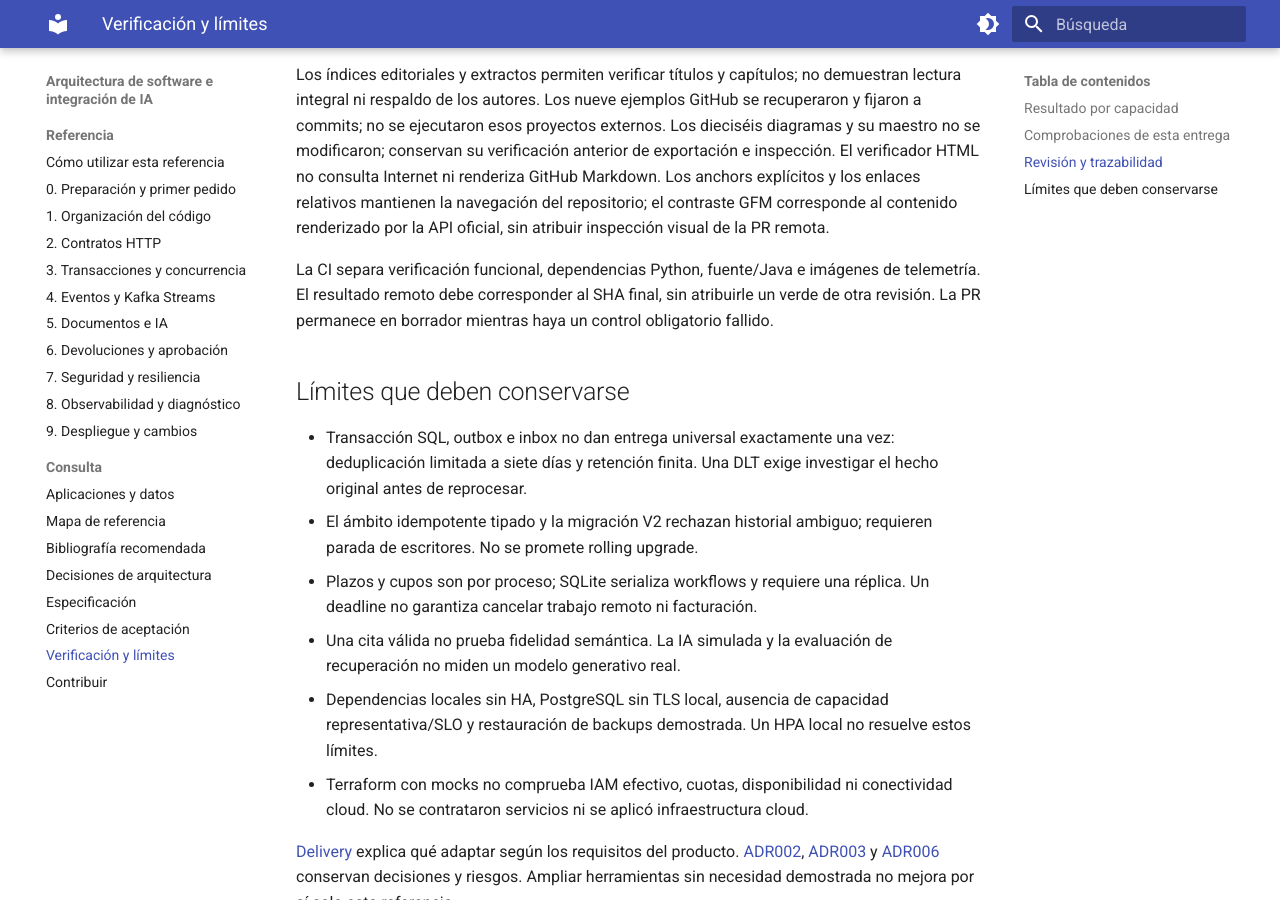
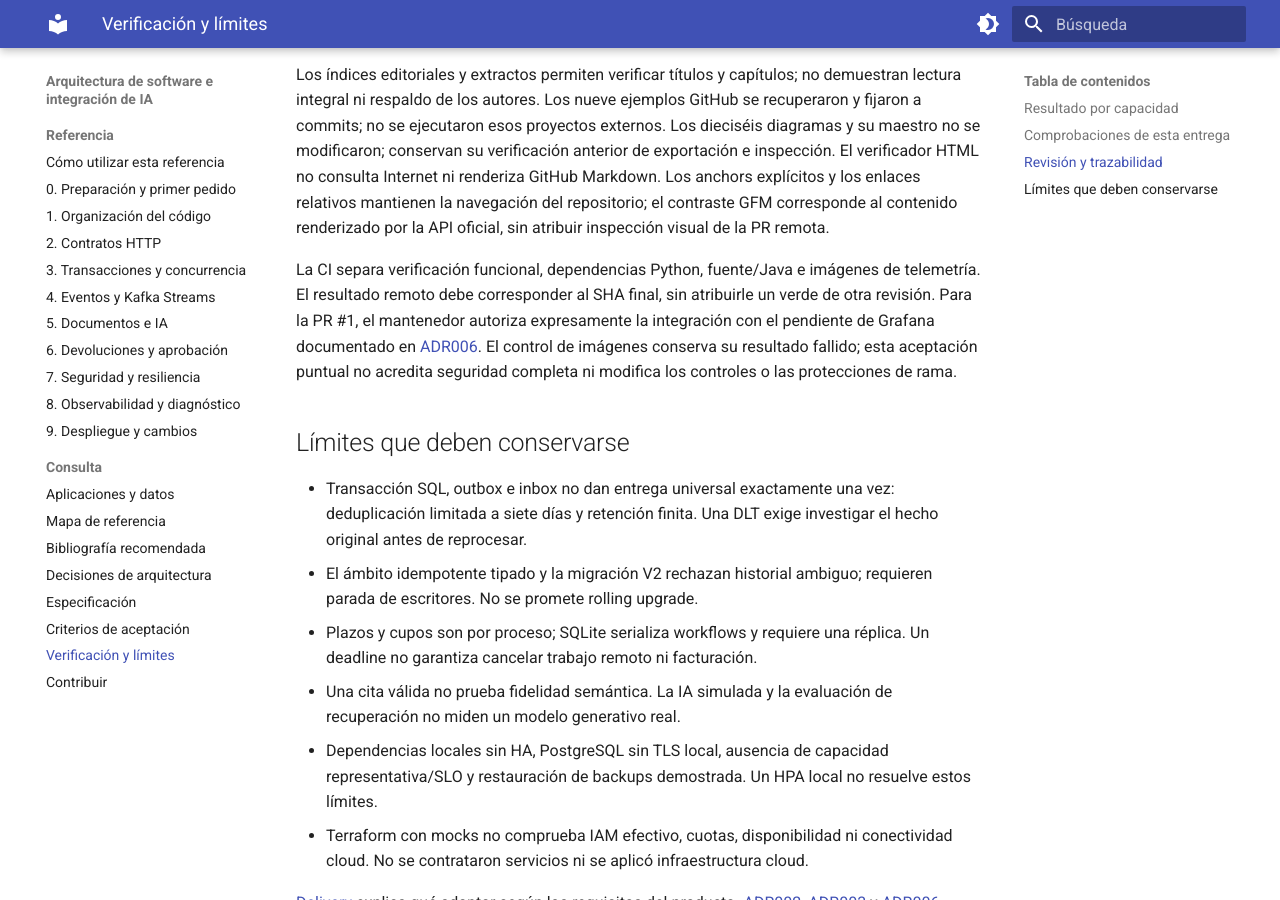
Before and after one commit to victormartingil/software-architecture, an MkDocs documentation site: the page built from docs/verification.md, in a window 1280 px wide and 900 px high, scrolled down 8628 px. Built offline with MkDocs 1.6.1 and Material for MkDocs 9.7.7, drawn with Linux system fonts in a browser that asks for light colours; some of the changed text lies outside the part shown.

Commit message:
docs: record maintainer acceptance of deferred Grafana risk for PR 1

```diff
--- a/docs/verification.md
+++ b/docs/verification.md
@@ -2,7 +2,7 @@
 
 Fecha de corte: **23-10-2026**. Entorno local ARM64, Java 21, Python 3.12 y Docker con 2 CPU/10 GiB. Las ejecuciones actuales se distinguen de las evidencias heredadas, fechadas explícitamente; no equivalen a una certificación de producción. Informes regenerables y revisiones simuladas se conservan ignorados en `reports/` y `target/`; la historia anterior se consulta en Git.
 
-**Estado de entrega: pendiente de seguridad.** Pruebas funcionales y documentación aprobadas; Grafana 12.4.13 conserva ocho coincidencias HIGH en el análisis de imagen. El gate falla y no hay excepciones ni supresiones. Se aplaza la corrección de esta herramienta local opcional; no se introduce una compilación propia de Grafana. [ADR006](decisions/006-maintenance.md) registra versiones, contraste de alternativa y límites. No interpretar esos ocho registros como ocho vulnerabilidades distintas o explotación demostrada.
+**Estado de entrega: integración autorizada con pendiente de seguridad.** Pruebas funcionales y documentación aprobadas; Grafana 12.4.13 conserva ocho coincidencias HIGH en el análisis de imagen. El gate falla y no hay excepciones ni supresiones. Se aplaza la corrección de esta herramienta local opcional; no se introduce una compilación propia de Grafana. [ADR006](decisions/006-maintenance.md) registra versiones, contraste de alternativa y límites. No interpretar esos ocho registros como ocho vulnerabilidades distintas o explotación demostrada.
 
 ## Resultado por capacidad
 
@@ -127,7 +127,7 @@ Cada bloque se revisó como una PR local antes de su commit, por un agente difer
 
 Los índices editoriales y extractos permiten verificar títulos y capítulos; no demuestran lectura integral ni respaldo de los autores. Los nueve ejemplos GitHub se recuperaron y fijaron a commits; no se ejecutaron esos proyectos externos. Los dieciséis diagramas y su maestro no se modificaron; conservan su verificación anterior de exportación e inspección. El verificador HTML no consulta Internet ni renderiza GitHub Markdown. Los anchors explícitos y los enlaces relativos mantienen la navegación del repositorio; el contraste GFM corresponde al contenido renderizado por la API oficial, sin atribuir inspección visual de la PR remota.
 
-La CI separa verificación funcional, dependencias Python, fuente/Java e imágenes de telemetría. El resultado remoto debe corresponder al SHA final, sin atribuirle un verde de otra revisión. La PR permanece en borrador mientras haya un control obligatorio fallido.
+La CI separa verificación funcional, dependencias Python, fuente/Java e imágenes de telemetría. El resultado remoto debe corresponder al SHA final, sin atribuirle un verde de otra revisión. Para la PR #1, el mantenedor autoriza expresamente la integración con el pendiente de Grafana documentado en [ADR006](decisions/006-maintenance.md). El control de imágenes conserva su resultado fallido; esta aceptación puntual no acredita seguridad completa ni modifica los controles o las protecciones de rama.
 
 <a id="decisiones-y-reparaciones-que-deben-conservarse"></a>
 <a id="valoracion-y-uso-productivo"></a>
```
Also changed, not shown: docs/decisions/006-maintenance.md (+2 -0 lines).
